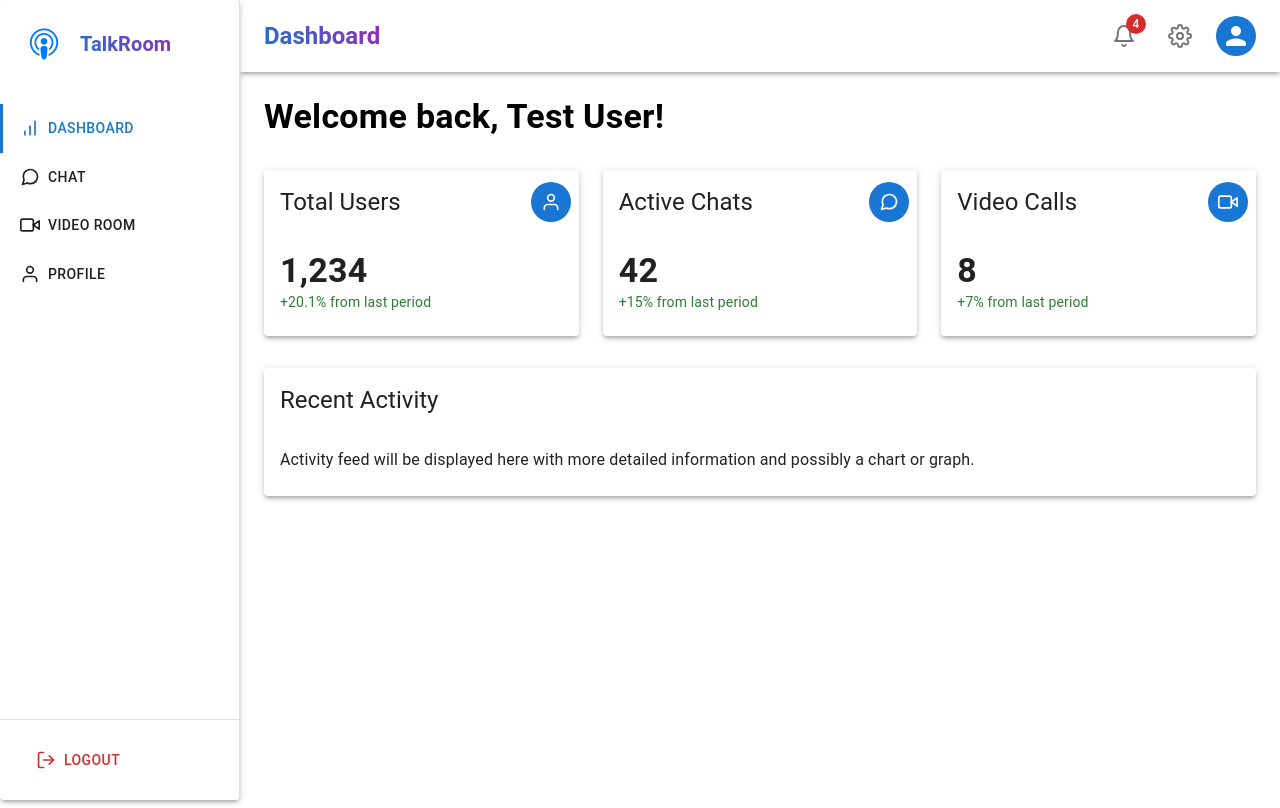
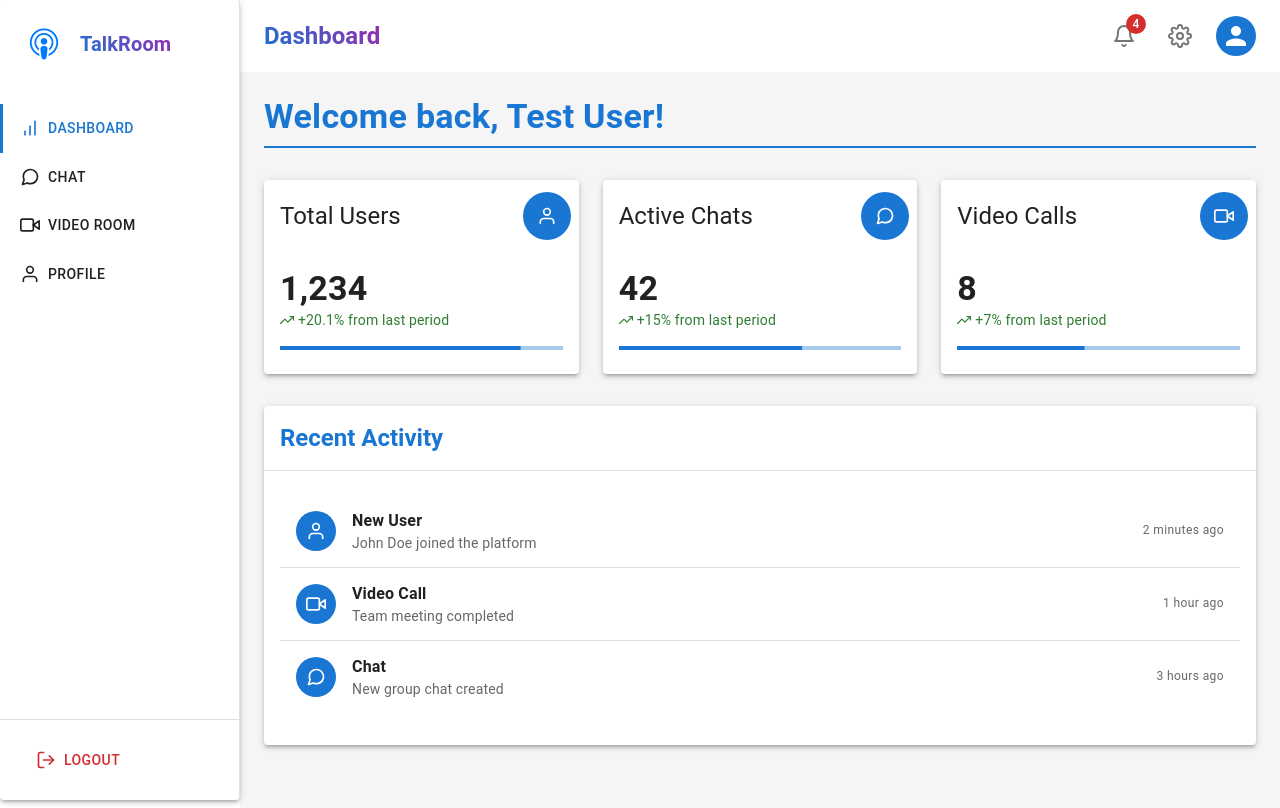
Before and after one commit to mohammadshahidbeigh/talkroom, a React (Vite) app: page /login in a window 1280 px wide. Both pictures are taken after typing "name@example.com", "Sample123" into the empty fields and a click on the button "LOG IN". Built offline with nearby package versions, Linux system fonts and the light colour scheme.

Commit message:
update Dashboard.tsx and src/index.css

```diff
--- a/src/components/Dashboard.tsx
+++ b/src/components/Dashboard.tsx
@@ -7,13 +7,40 @@ import {
   CardHeader,
   Grid,
   Typography,
+  LinearProgress,
+  List,
+  ListItem,
+  ListItemAvatar,
+  ListItemText,
+  Divider,
 } from "@mui/material";
-import {FiUser, FiMessageCircle, FiVideo} from "react-icons/fi";
+import {FiUser, FiMessageCircle, FiVideo, FiTrendingUp} from "react-icons/fi";
 import {Header, Sidebar} from "./Layout";
 import useAppSelector from "../hooks/useAppSelector";
 
 const Dashboard = () => {
   const user = useAppSelector((state) => state.auth.user);
+
+  const recentActivities = [
+    {
+      type: "New User",
+      description: "John Doe joined the platform",
+      time: "2 minutes ago",
+      icon: <FiUser />,
+    },
+    {
+      type: "Video Call",
+      description: "Team meeting completed",
+      time: "1 hour ago",
+      icon: <FiVideo />,
+    },
+    {
+      type: "Chat",
+      description: "New group chat created",
+      time: "3 hours ago",
+      icon: <FiMessageCircle />,
+    },
+  ];
 
   return (
     <Box
@@ -42,9 +69,20 @@ const Dashboard = () => {
             overflow: "auto",
             p: 3,
             height: "calc(100vh - 64px)", // Account for header height
+            backgroundColor: "#f5f5f5",
           }}
         >
-          <Typography variant="h4" sx={{mb: 4, fontWeight: "bold"}}>
+          <Typography
+            variant="h4"
+            sx={{
+              mb: 4,
+              fontWeight: "bold",
+              color: "primary.main",
+              borderBottom: "2px solid",
+              borderColor: "primary.main",
+              paddingBottom: 1,
+            }}
+          >
             Welcome back, {user?.name || "Guest"}!
           </Typography>
 
@@ -55,26 +93,44 @@ const Dashboard = () => {
                 icon: <FiUser />,
                 value: "1,234",
                 change: "+20.1%",
+                progress: 85,
               },
               {
                 title: "Active Chats",
                 icon: <FiMessageCircle />,
                 value: "42",
                 change: "+15%",
+                progress: 65,
               },
               {
                 title: "Video Calls",
                 icon: <FiVideo />,
                 value: "8",
                 change: "+7%",
+                progress: 45,
               },
             ].map((item) => (
               <Grid item xs={12} sm={6} md={4} key={item.title}>
-                <Card elevation={3}>
+                <Card
+                  elevation={3}
+                  sx={{
+                    transition: "transform 0.2s",
+                    "&:hover": {
+                      transform: "translateY(-4px)",
+                      boxShadow: 6,
+                    },
+                  }}
+                >
                   <CardHeader
                     title={item.title}
                     action={
-                      <Avatar sx={{bgcolor: "primary.main"}}>
+                      <Avatar
+                        sx={{
+                          bgcolor: "primary.main",
+                          width: 48,
+                          height: 48,
+                        }}
+                      >
                         {item.icon}
                       </Avatar>
                     }
@@ -83,22 +139,77 @@ const Dashboard = () => {
                     <Typography variant="h4" sx={{fontWeight: "bold"}}>
                       {item.value}
                     </Typography>
-                    <Typography variant="body2" color="success.main">
-                      {item.change} from last period
+                    <Typography
+                      variant="body2"
+                      sx={{
+                        color: "success.main",
+                        display: "flex",
+                        alignItems: "center",
+                        gap: 0.5,
+                      }}
+                    >
+                      <FiTrendingUp /> {item.change} from last period
                     </Typography>
+                    <LinearProgress
+                      variant="determinate"
+                      value={item.progress}
+                      sx={{mt: 2}}
+                    />
                   </CardContent>
                 </Card>
               </Grid>
             ))}
           </Grid>
 
-          <Card elevation={3} sx={{mt: 4}}>
-            <CardHeader title="Recent Activity" />
+          <Card
+            elevation={3}
+            sx={{
+              mt: 4,
+              transition: "transform 0.2s",
+              "&:hover": {
+                transform: "translateY(-4px)",
+                boxShadow: 6,
+              },
+            }}
+          >
+            <CardHeader
+              title="Recent Activity"
+              sx={{
+                borderBottom: "1px solid",
+                borderColor: "divider",
+                "& .MuiTypography-root": {
+                  fontWeight: "bold",
+                  color: "primary.main",
+                },
+              }}
+            />
             <CardContent>
-              <Typography variant="body1">
-                Activity feed will be displayed here with more detailed
-                information and possibly a chart or graph.
-              </Typography>
+              <List>
+                {recentActivities.map((activity, index) => (
+                  <>
+                    <ListItem key={index}>
+                      <ListItemAvatar>
+                        <Avatar sx={{bgcolor: "primary.main"}}>
+                          {activity.icon}
+                        </Avatar>
+                      </ListItemAvatar>
+                      <ListItemText
+                        primary={activity.type}
+                        secondary={activity.description}
+                        sx={{
+                          "& .MuiListItemText-primary": {
+                            fontWeight: "bold",
+                          },
+                        }}
+                      />
+                      <Typography variant="caption" color="text.secondary">
+                        {activity.time}
+                      </Typography>
+                    </ListItem>
+                    {index < recentActivities.length - 1 && <Divider />}
+                  </>
+                ))}
+              </List>
             </CardContent>
           </Card>
         </Box>
--- a/src/index.css
+++ b/src/index.css
@@ -19,7 +19,7 @@ body {
 }
 
 /* Hide scrollbar for Chrome, Safari and Opera */
-body::-webkit-scrollbar {
+*::-webkit-scrollbar {
   display: none;
 }
 
```
